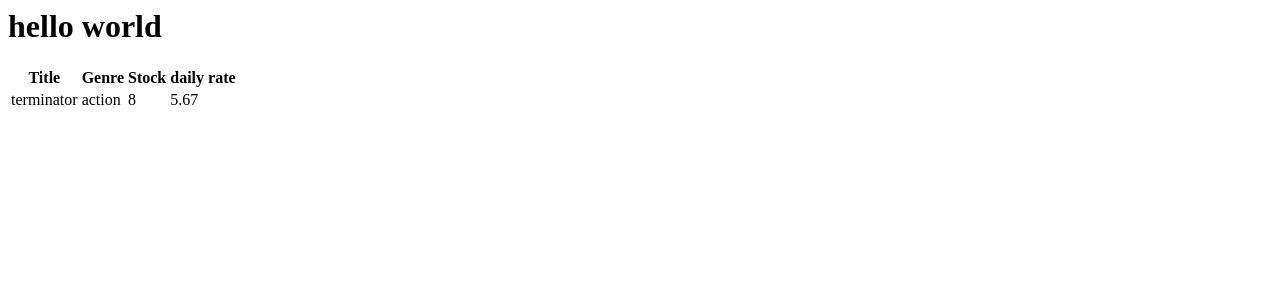
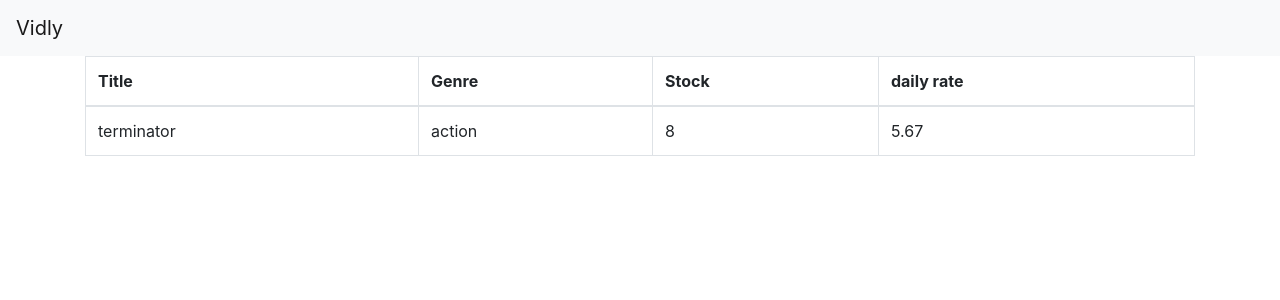
Before and after one commit to kilik42/djangoTest3, a Django app: page /movies/ in a window 1280 px wide. Shown: the top 300 px of the page. Run offline with Django 3.2, Linux system fonts and the light colour scheme; data comes from the database, SQL or seed files in the repository; some libraries are stand-ins or nearby versions.

Commit message:
customize the layout

```diff
--- /dev/null
+++ b/movies/templates/movies/base.html
@@ -0,0 +1,31 @@
+<!doctype html>
+<html lang="en">
+  <head>
+    <!-- Required meta tags -->
+    <meta charset="utf-8">
+    <meta name="viewport" content="width=device-width, initial-scale=1, shrink-to-fit=no">
+
+    <!-- Bootstrap CSS -->
+    <link rel="stylesheet" href="https://stackpath.bootstrapcdn.com/bootstrap/4.3.1/css/bootstrap.min.css" integrity="sha384-ggOyR0iXCbMQv3Xipma34MD+dH/1fQ784/j6cY/iJTQUOhcWr7x9JvoRxT2MZw1T" crossorigin="anonymous">
+
+    <title>Hello, world!</title>
+  </head>
+  <body>
+        <nav class="navbar navbar-light bg-light">
+            <a class="navbar-brand" href="#">Vidly</a>
+        </nav>
+
+    <main class="container">
+      {%block content%}
+
+      {%endblock %}
+
+    </main>
+
+    <!-- Optional JavaScript -->
+    <!-- jQuery first, then Popper.js, then Bootstrap JS -->
+    <script src="https://code.jquery.com/jquery-3.3.1.slim.min.js" integrity="sha384-q8i/X+965DzO0rT7abK41JStQIAqVgRVzpbzo5smXKp4YfRvH+8abtTE1Pi6jizo" crossorigin="anonymous"></script>
+    <script src="https://cdnjs.cloudflare.com/ajax/libs/popper.js/1.14.7/umd/popper.min.js" integrity="sha384-UO2eT0CpHqdSJQ6hJty5KVphtPhzWj9WO1clHTMGa3JDZwrnQq4sF86dIHNDz0W1" crossorigin="anonymous"></script>
+    <script src="https://stackpath.bootstrapcdn.com/bootstrap/4.3.1/js/bootstrap.min.js" integrity="sha384-JjSmVgyd0p3pXB1rRibZUAYoIIy6OrQ6VrjIEaFf/nJGzIxFDsf4x0xIM+B07jRM" crossorigin="anonymous"></script>
+  </body>
+</html>
--- a/movies/templates/movies/index.html
+++ b/movies/templates/movies/index.html
@@ -1,5 +1,8 @@
-<h1>hello world</h1>
-<table class="table">
+{% extends 'movies/base.html'%}
+
+
+{% block content %}
+  <table class="table table-bordered table-hover">
     <thead>
       <tr>
         <th>Title</th>
@@ -20,3 +23,5 @@
       {% endfor%}
     </tbody>
   </table>
+
+{% endblock %}
```
Lines whose indentation alone changed are shown as unchanged.
